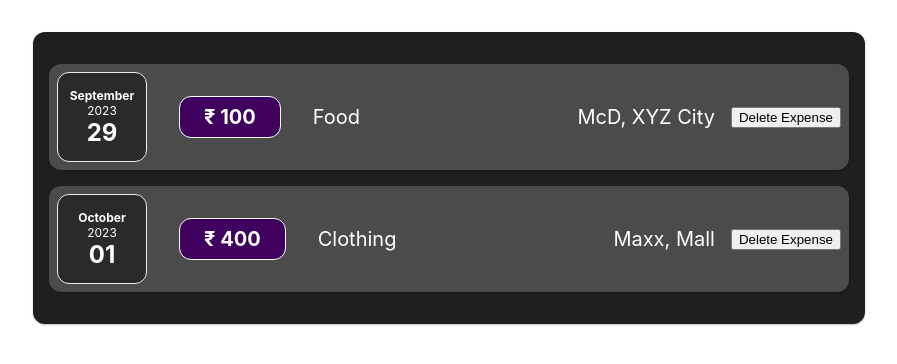
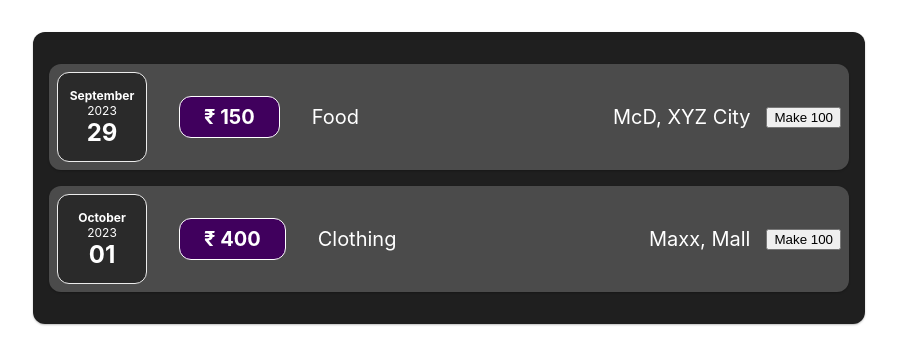
Before and after one commit to Akshay-B10/learningGit, a React (Create React App) app in the folder task-1/: page / in a window 1280 px wide. Shown: the top 364 px of the page, without its empty margins (191-1088 px from the left). Built offline with nearby package versions, Linux system fonts and the light colour scheme.

Commit message:
DOM - React state - useState

```diff
--- a/task-1/src/App.js
+++ b/task-1/src/App.js
@@ -1,11 +1,11 @@
-import Card from "./components/Expense/Card";
+import Card from "./components/UI/Card";
 import ExpenseItem from "./components/Expense/ExpenseItem";
 import "./App.css";
 
 const App = () => {
   const expenses = [{
     date: new Date(2023, 8, 29),
-    amount: 100,
+    amount: 150,
     description: "Food",
     location: "McD, XYZ City"
   }, {
--- a/task-1/src/components/Expense/ExpenseItem.js
+++ b/task-1/src/components/Expense/ExpenseItem.js
@@ -1,20 +1,26 @@
+import React, { useState } from "react";
+
 import ExpenseDate from "./ExpenseDate";
 import ExpenseDetails from "./ExpenseDetails";
-import Card from "./Card";
+import Card from "../UI/Card";
 import "./ExpenseItem.css";
 
 const ExpenseItem = props => {
+
+    const [amount, setAmount] = useState(props.amount);
+
     const clickHandler = () => {
-        console.log("clicked!!");
+        setAmount(100);
     }
+
     return (
         <Card className="expense-item">
             <ExpenseDate date={props.date} />
             <ExpenseDetails
-                amount={props.amount}
+                amount={amount}
                 description={props.description}
                 location={props.location} />
-            <button onClick={clickHandler}>Delete Expense</button>
+            <button onClick={clickHandler}>Make 100</button>
         </Card>
     );
 }
```
Also changed, not shown: task-1/src/components/UI/Card.css (renamed from task-1/src/components/Expense/Card.css), task-1/src/components/UI/Card.js (renamed from task-1/src/components/Expense/Card.js).
